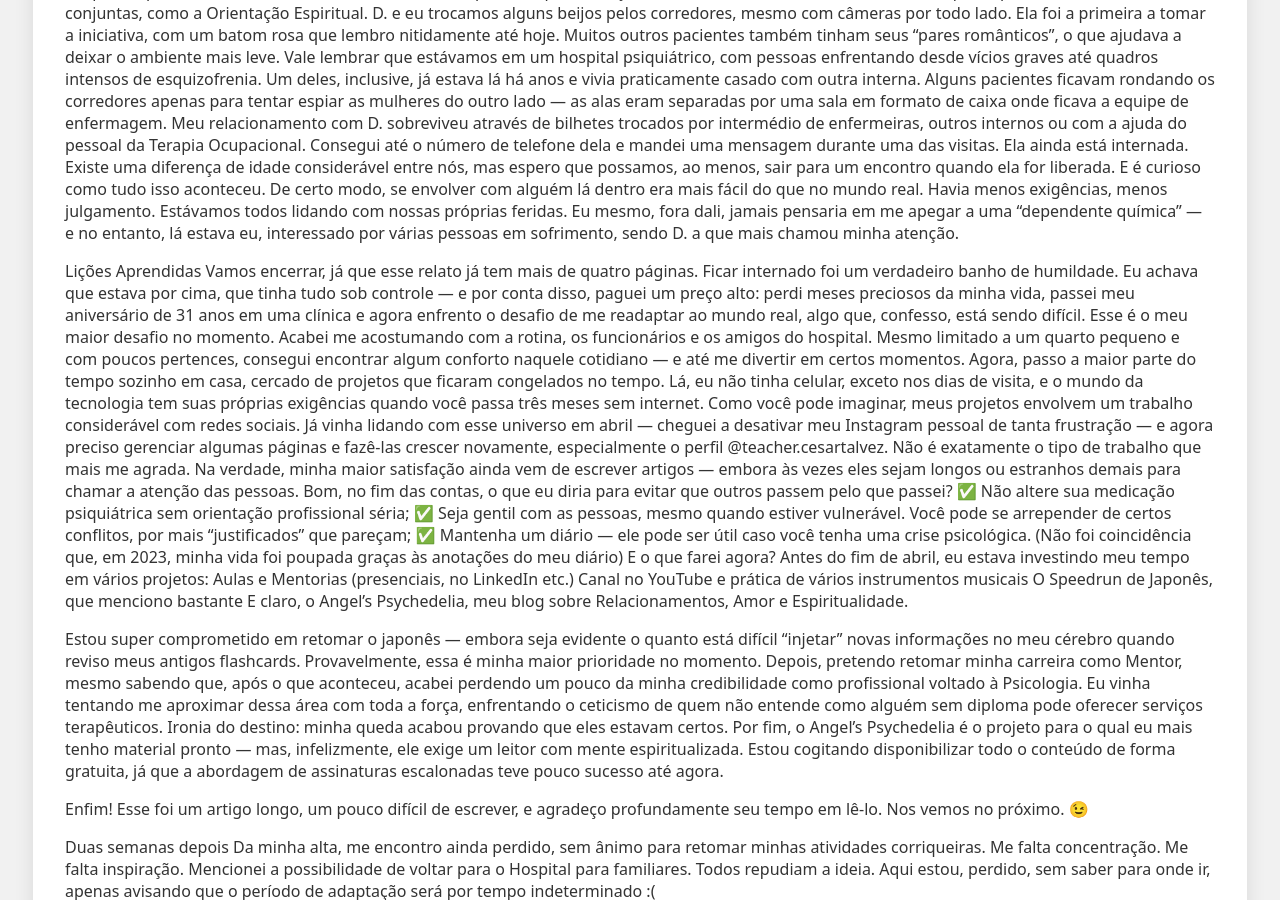
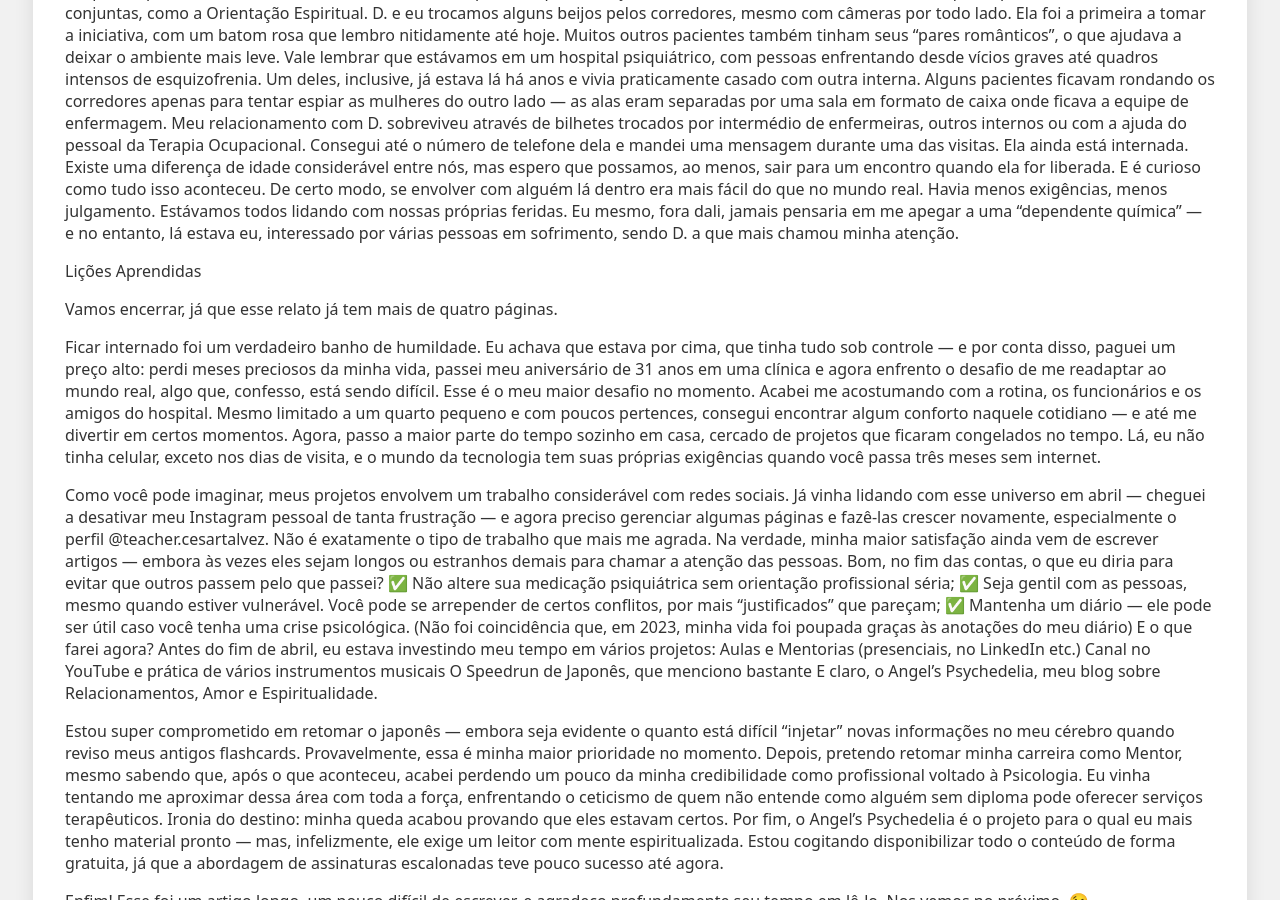
Before and after one commit to cesartalves/cesartalves.github.io, a Jekyll site: the page built from _posts/2025-08-12-internacao-2025.md, in a window 1280 px wide and 900 px high, scrolled down 2892 px. Built offline with Jekyll 4.4.1, drawn with Linux system fonts in a browser that asks for light colours.

Commit message:
remove dead blog link

```diff
--- a/_layouts/default.html
+++ b/_layouts/default.html
@@ -48,7 +48,7 @@
         </div>
       </a> -->
 
-      <a class="card-with-text" href="https://cesartalvezlearning.com" target="_blank">
+      <!-- <a class="card-with-text" href="https://cesartalvezlearning.com" target="_blank">
         <img src="images/cesartalvez-learning.jpeg" alt="cesartalvez-learning" />
         <div class="card-text en">
           <h3>cesartalvez Learning | Blog</h3>
@@ -64,7 +64,7 @@
           <h3>cesartalvez Learning | Blog</h3>
           <p>Learning Anything | Languages, Meta-Learning, Instruments and MORE?!  </p>
         </div>
-      </a>
+      </a> -->
 
       <!-- <a class="card" href="https://patreon.com/cesartalvez" target="_blank">
         <img src="https://c5.patreon.com/external/logo/downloads_logomark_color_on_coral.png" alt="Patreon" />
@@ -110,7 +110,7 @@
       <hr>
       <h1>Artigos</h1>
       <div class="en">I also write articles. Hope you enjoy!</div>
-      <div class="pt">Também escrevo artigos. Espero que goste!</div>
+      <div class="pt">Escrevo artigos. Espero que goste!</div>
     </div>
     {{ content }}
   </div>
--- a/_posts/2025-08-12-internacao-2025.md
+++ b/_posts/2025-08-12-internacao-2025.md
@@ -94,9 +94,12 @@
 
 
 Lições Aprendidas
+
 Vamos encerrar, já que esse relato já tem mais de quatro páginas.
+
 Ficar internado foi um verdadeiro banho de humildade. Eu achava que estava por cima, que tinha tudo sob controle — e por conta disso, paguei um preço alto: perdi meses preciosos da minha vida, passei meu aniversário de 31 anos em uma clínica e agora enfrento o desafio de me readaptar ao mundo real, algo que, confesso, está sendo difícil.
 Esse é o meu maior desafio no momento. Acabei me acostumando com a rotina, os funcionários e os amigos do hospital. Mesmo limitado a um quarto pequeno e com poucos pertences, consegui encontrar algum conforto naquele cotidiano — e até me divertir em certos momentos. Agora, passo a maior parte do tempo sozinho em casa, cercado de projetos que ficaram congelados no tempo. Lá, eu não tinha celular, exceto nos dias de visita, e o mundo da tecnologia tem suas próprias exigências quando você passa três meses sem internet.
+
 Como você pode imaginar, meus projetos envolvem um trabalho considerável com redes sociais. Já vinha lidando com esse universo em abril — cheguei a desativar meu Instagram pessoal de tanta frustração — e agora preciso gerenciar algumas páginas e fazê-las crescer novamente, especialmente o perfil @teacher.cesartalvez. Não é exatamente o tipo de trabalho que mais me agrada.
 Na verdade, minha maior satisfação ainda vem de escrever artigos — embora às vezes eles sejam longos ou estranhos demais para chamar a atenção das pessoas.
 Bom, no fim das contas, o que eu diria para evitar que outros passem pelo que passei?
```
